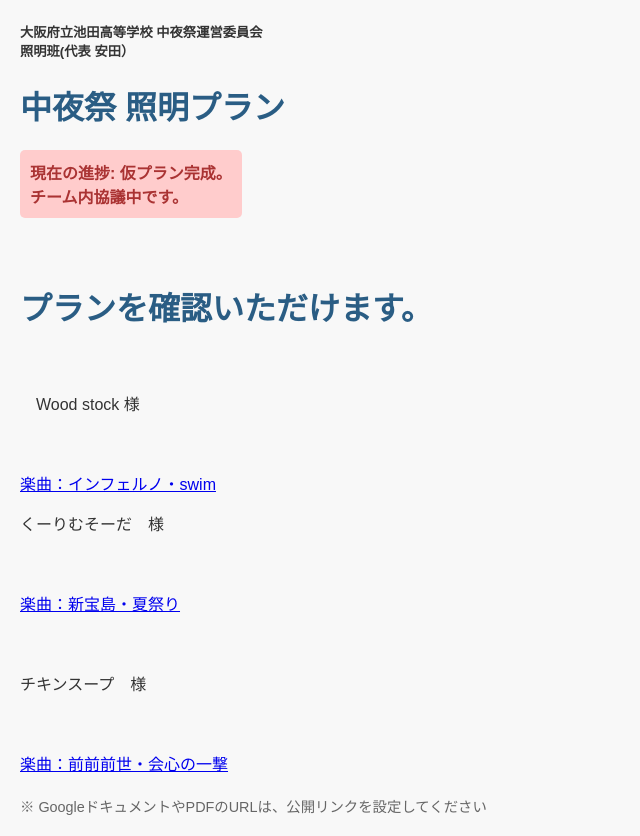
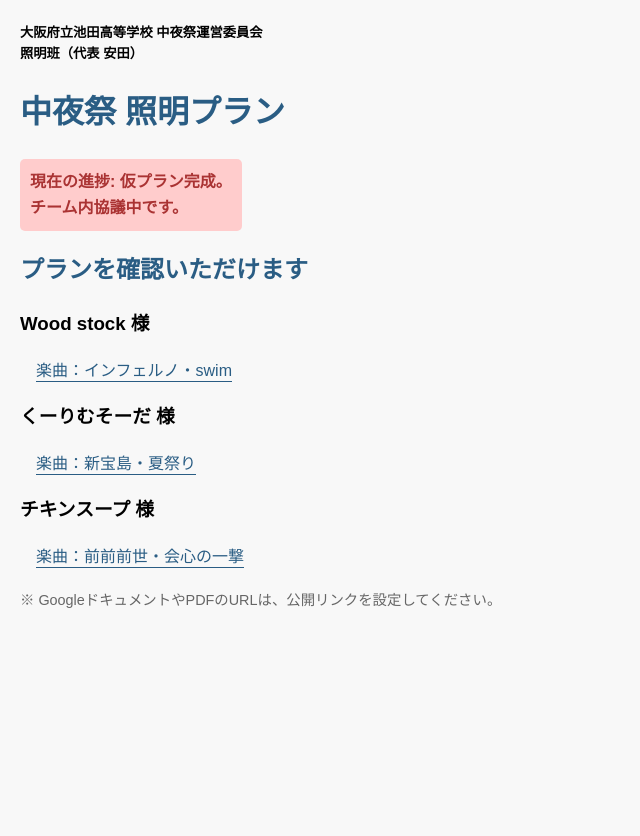
Before and after one commit to kota4477/tyu-yasai, a plain HTML site: page index.html in a window 1280 px wide. Shown: the whole page, without its empty margins (0-640 px from the left). After the commit the page ends 800 px from the top, so only its background shows below. Drawn offline with Linux system fonts and the light colour scheme.

Commit message:
Update index.html

```diff
--- a/index.html
+++ b/index.html
@@ -1,64 +1,92 @@
 <!DOCTYPE html>
 <html lang="ja">
 <head>
-    <meta charset="UTF-8">
-    <meta name="viewport" content="width=device-width, initial-scale=1.0">
-    <title>照明プラン共有</title>
-    </head>
+  <meta charset="UTF-8" />
+  <meta name="viewport" content="width=device-width, initial-scale=1.0"/>
+  <title>中夜祭 照明プラン共有</title>
   <style>
     body {
       font-family: Arial, sans-serif;
       margin: 20px;
       background-color: #f8f8f8;
       color: #333;
+      line-height: 1.6;
     }
-        h1, h2 {
-            color: #2a5d84;
-        }
+    h1, h2, h3, h4, h5, h6 { color: #2a5d84; }
     .status {
       padding: 10px;
       border-radius: 5px;
       width: fit-content;
-            margin-bottom: 20px;
+      margin: 20px 0;
       font-weight: bold;
     }
-        .status-preparing {
-            background: #ffcccc;
-            color: #a33;
+    .status-preparing { background: #ffcccc; color: #a33; }
+    .status-complete  { background: #ccffcc; color: #2a5d84; }
+
+    /* リンク全体は text-decoration を無効に */
+    a {
+      color: #2a5d84;
+      text-decoration: none;
     }
-        .status-complete {
-            background: #ccffcc;
-            color: #2a5d84;
+    .link-indent {
+      display: inline-block;
+      text-decoration: none;
+      line-height: 1;
     }
-        iframe {
-            border: 1px solid #ccc;
-            border-radius: 5px;
+    .link-text {
+      border-bottom: 1px solid currentColor;
+      padding-bottom: 2px;
+      text-decoration: none;
     }
 
+    .band-name { color: #000; } /* バンド名を黒に */
+    .top-lines { color: #000; } /* 上3行も黒に */
+    .note {
+      margin-top: 20px;
+      font-size: 0.9em;
+      color: #666;
+    }
+  </style>
+</head>
+<body>
 
-    </style>
+  <h5 class="top-lines">
+    大阪府立池田高等学校 中夜祭運営委員会<br>
+    照明班（代表 安田）
+  </h5>
 
-<body>
-    <h5>大阪府立池田高等学校 中夜祭運営委員会<br>
-        照明班(代表 安田）</h5>
   <h1>中夜祭 照明プラン</h1>
-
 
   <div id="statusBox" class="status status-preparing">
       現在の進捗: 仮プラン完成。<br>
       チーム内協議中です。
   </div>
 
-　　<h1>プランを確認いただけます。</h1>
-　　<p>　Wood stock 様</p>
-　　<p> <a href="https://docs.google.com/spreadsheets/d/18oJgmASeZWPO4kIspsfiIvIMdUNhZqtyZsp6UfHWkbg/edit?usp=sharing">楽曲：インフェルノ・swim</a> </p>
-    <p>くーりむそーだ　様</p>
-　　<p> <a href="https://docs.google.com/spreadsheets/d/1LHZrKcb9eG0Bvx7LdA6KbNNYa3uS_fBkez9hNbI6vfo/edit?usp=sharing">楽曲：新宝島・夏祭り</a>　</p>
-　  <p>チキンスープ　様</p>
-　　<p> <a href="https://docs.google.com/spreadsheets/d/1lZDWjncdGPHBUT61MNB1GCuQFtP_MjbQFO4c9O4wVF4/edit?usp=sharing">楽曲：前前前世・会心の一撃</a></p>
+  <h2>プランを確認いただけます</h2>
 
-    <p style="margin-top: 20px; font-size: 0.9em; color: #666;">
-        ※ GoogleドキュメントやPDFのURLは、公開リンクを設定してください
+  <h3 class="band-name">Wood stock 様</h3>
+  <p>
+    <a href="https://docs.google.com/spreadsheets/d/18oJgmASeZWPO4kIspsfiIvIMdUNhZqtyZsp6UfHWkbg/edit?usp=sharing" target="_blank" rel="noopener">
+      <span class="link-indent">　</span><span class="link-text">楽曲：インフェルノ・swim</span>
+    </a>
+  </p>
+
+  <h3 class="band-name">くーりむそーだ 様</h3>
+  <p>
+    <a href="https://docs.google.com/spreadsheets/d/1LHZrKcb9eG0Bvx7LdA6KbNNYa3uS_fBkez9hNbI6vfo/edit?usp=sharing" target="_blank" rel="noopener">
+      <span class="link-indent">　</span><span class="link-text">楽曲：新宝島・夏祭り</span>
+    </a>
+  </p>
+
+  <h3 class="band-name">チキンスープ 様</h3>
+  <p>
+    <a href="https://docs.google.com/spreadsheets/d/1lZDWjncdGPHBUT61MNB1GCuQFtP_MjbQFO4c9O4wVF4/edit?usp=sharing" target="_blank" rel="noopener">
+      <span class="link-indent">　</span><span class="link-text">楽曲：前前前世・会心の一撃</span>
+    </a>
+  </p>
+
+  <p class="note">
+    ※ GoogleドキュメントやPDFのURLは、公開リンクを設定してください。
   </p>
 
 </body>
```
Lines whose indentation alone changed are shown as unchanged.
